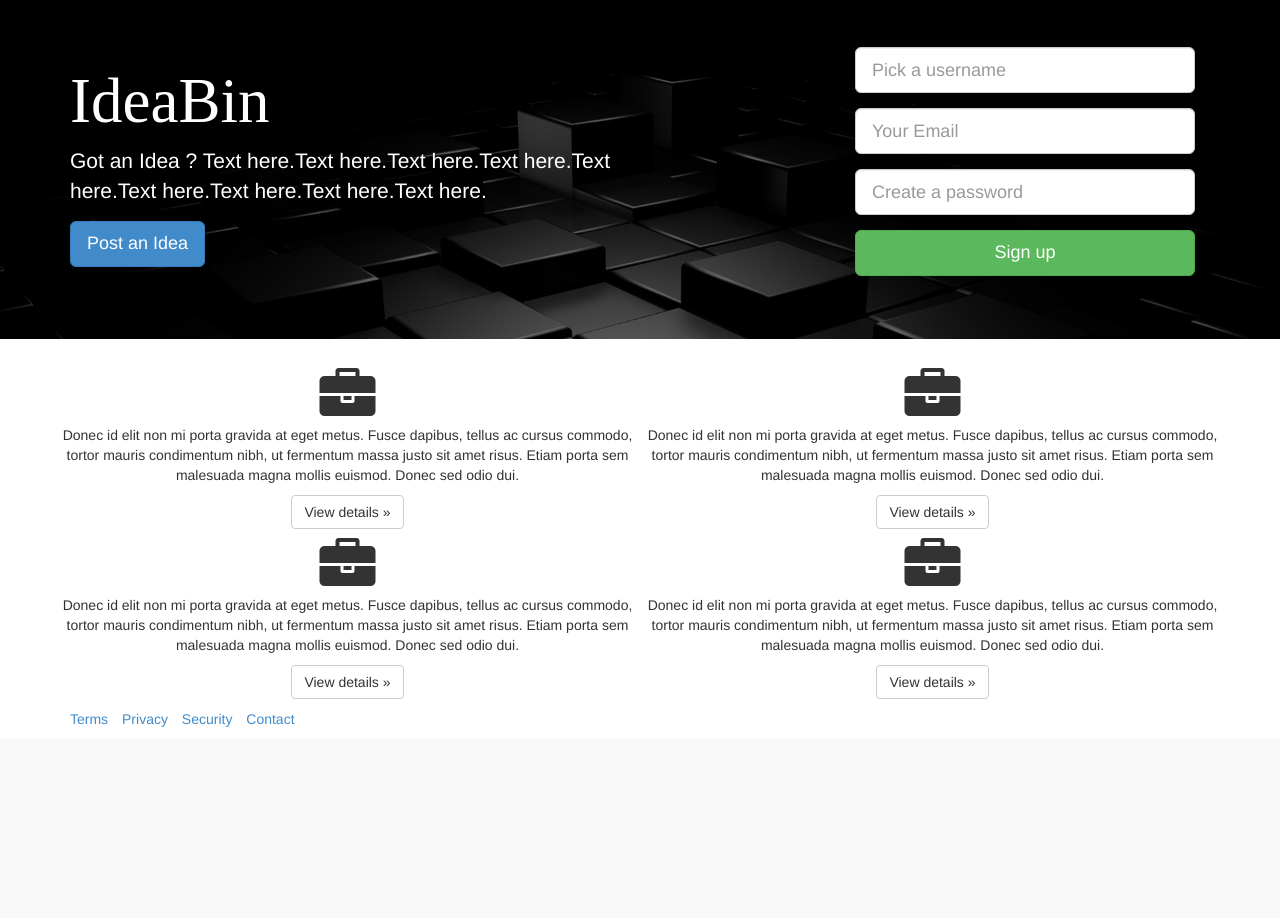
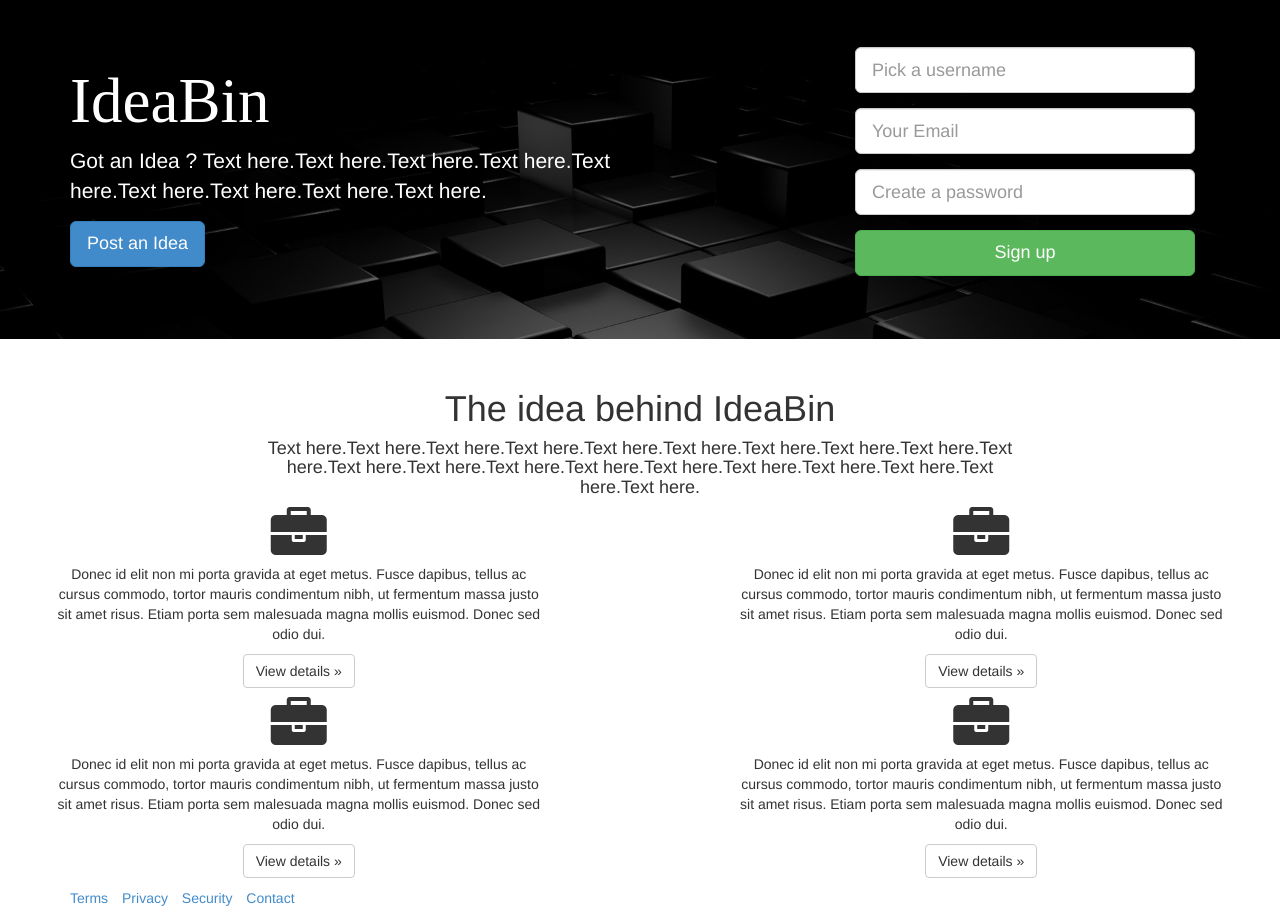
Before and after one commit to prerit2010/web-frontend, a Flask app: page / in a window 1280 px wide. Shown: the part 72-990 px from the top of the page. Before the commit the page ends 799 px from the top, so only its background shows below. Run offline with Flask 2, Linux system fonts and the light colour scheme; style sheets or scripts are compiled from the project's sources; parts of the project's set-up code (start-up, migrations or seed data) failed here and were passed over; some libraries are stand-ins or nearby versions.

Commit message:
Improved spacing

```diff
--- a/frontend/templates/base.html
+++ b/frontend/templates/base.html
@@ -88,7 +88,7 @@
         </ul>
       </div>
     </footer> -->
-    <div class="footer" class="container">
+    <div class="footer">
     <!-- <nav class="navbar navbar-default navbar-static-bottom"> -->
         <div>
                   <ul class="list-inline">
--- a/frontend/templates/index.html
+++ b/frontend/templates/index.html
@@ -47,8 +47,19 @@
     <div class="container">
       <!-- Example row of columns -->
       <div class="row">
+        <div class="col-md-2">
+       </div>
+        <div class="col-md-8">
+          <div class="row text-center">
+          <h1>The idea behind IdeaBin</h1>
+          <h4>Text here.Text here.Text here.Text here.Text here.Text here.Text here.Text here.Text here.Text here.Text here.Text here.Text here.Text here.Text here.Text here.Text here.Text here.Text here.Text here.</h4>
+          </div>
+        </div>
+        <div class="col-md-2">
+       </div>
 
-        <div class="col-md-6">
+
+        <div class="col-md-5 top-buffer">
           <div class="row text-center">
 
           <i class="fa fa-briefcase fa-4x"></i>
@@ -58,7 +69,9 @@
           <p><a class="btn btn-default" href="#" role="button">View details &raquo;</a></p>
           </div>
        </div>
-        <div class="col-md-6">
+       <div class="col-md-2">
+       </div>
+        <div class="col-md-5 top-buffer">
           <div class="row text-center">
 
           <i class="fa fa-briefcase fa-4x"></i>
@@ -68,7 +81,8 @@
           <p><a class="btn btn-default" href="#" role="button">View details &raquo;</a></p>
           </div>
         </div>
-        <div class="col-md-6">
+
+        <div class="col-md-5 top-buffer">
           <div class="row text-center">
 
           <i class="fa fa-briefcase fa-4x"></i>
@@ -78,7 +92,9 @@
           <p><a class="btn btn-default" href="#" role="button">View details &raquo;</a></p>
           </div>
         </div>
-        <div class="col-md-6">
+        <div class="col-md-2">
+        </div>
+        <div class="col-md-5 top-buffer">
           <div class="row text-center">
 
           <i class="fa fa-briefcase fa-4x"></i>
```
